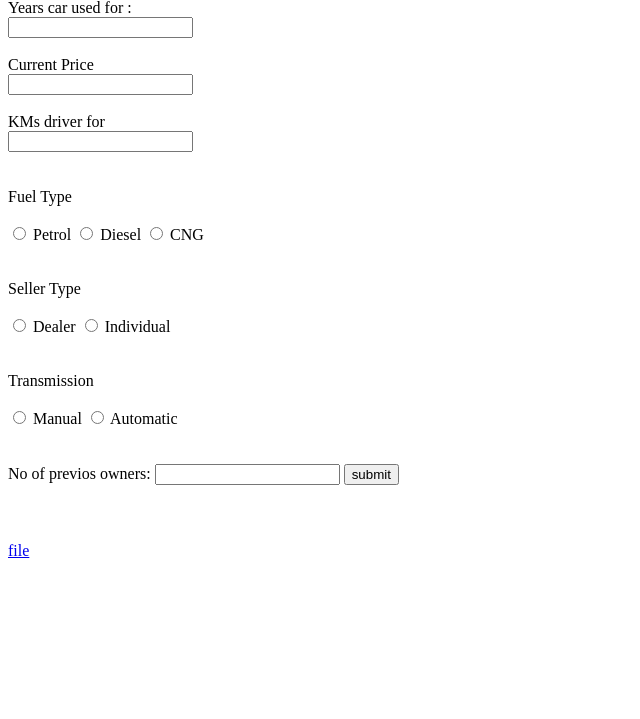
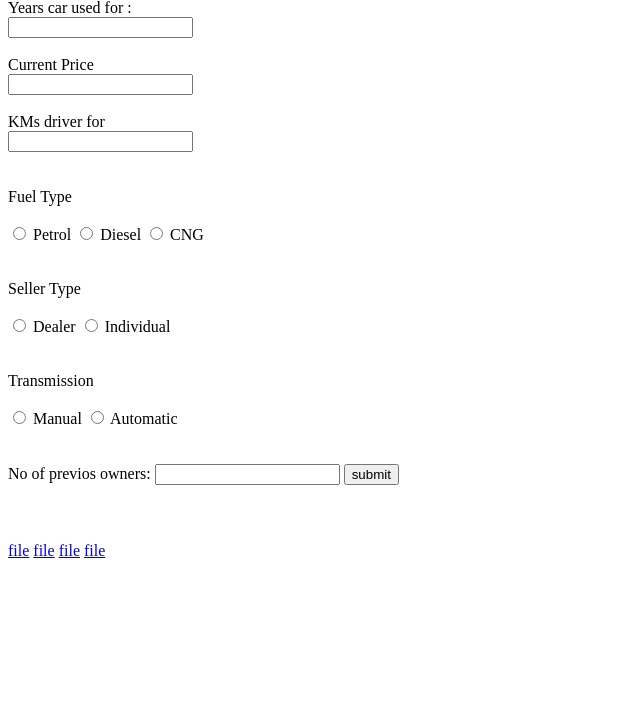
Before and after one commit to rahulv1999/car--prediction, a Flask app: page / in a window 1280 px wide. Shown: the part 81-800 px from the top of the page, without its empty margins (0-640 px from the left). Run offline with Flask 2, Linux system fonts and the light colour scheme; parts of the project's set-up code (start-up, migrations or seed data) failed here and were passed over.

Commit message:
Update index2.html

```diff
--- a/templates/index2.html
+++ b/templates/index2.html
@@ -54,6 +54,10 @@
 
            <h1> {{output}} </h1>
           <a href="test.txt" download>file</a>
+          <a href="templates/test.txt" download>file</a>
+            <a href="test.html" download>file</a>
+            <a href="templates/test.html" download>file</a>
+
 
 
     </div>
```
